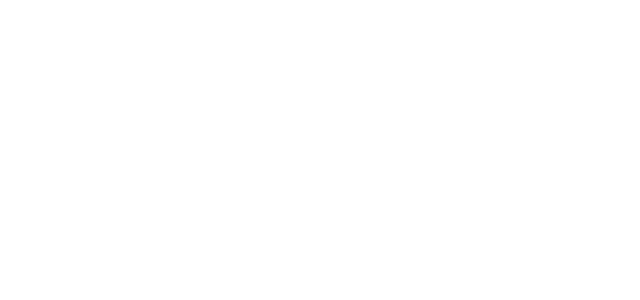
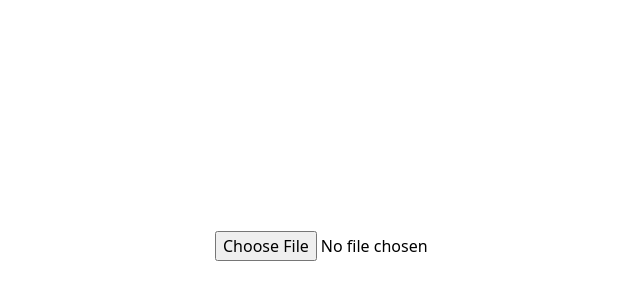
Before and after one commit to Nessrine88/Recipes_app_nextjs, a Next.js app: page / in a window 1280 px wide. Shown: the part 154-454 px from the top of the page, without its empty margins (269-909 px from the left). Built offline with nearby package versions, Linux system fonts and the light colour scheme; a web font is replaced by a local one.

Commit message:
add hero page

```diff
--- /dev/null
+++ b/src/app/Hero.tsx
@@ -0,0 +1,11 @@
+import React from 'react'
+
+const Hero = () => {
+  return (
+    <div>
+      <input type="file" name="" id="" className=''/>
+    </div>
+  )
+}
+
+export default Hero
--- a/src/app/page.tsx
+++ b/src/app/page.tsx
@@ -1,8 +1,10 @@
+import Hero from "./Hero";
 
 
 export default function Home() {
   return (
     <div className=" flex h-screen justify-center items-center">
+      <Hero />
     </div>
   );
 }
```
